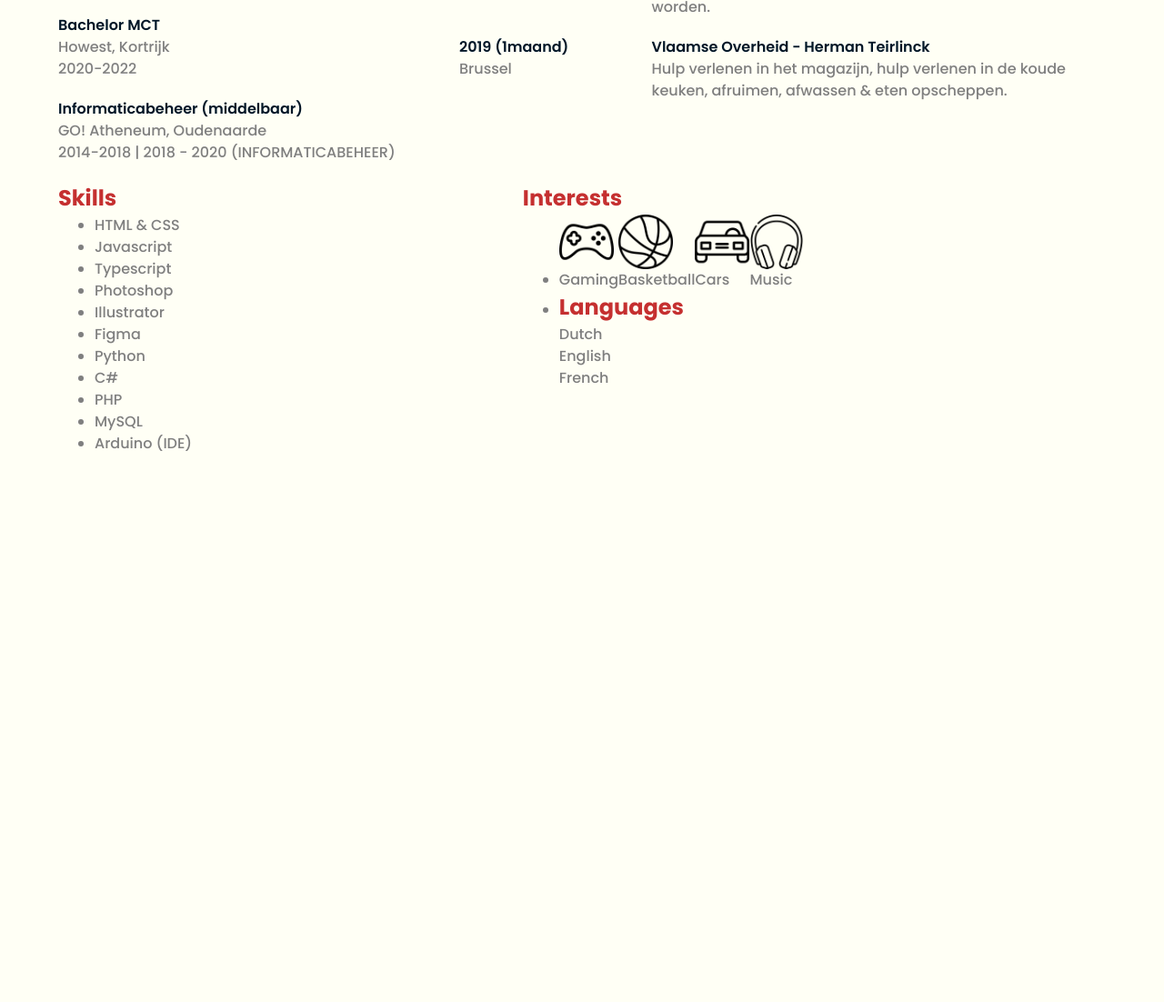
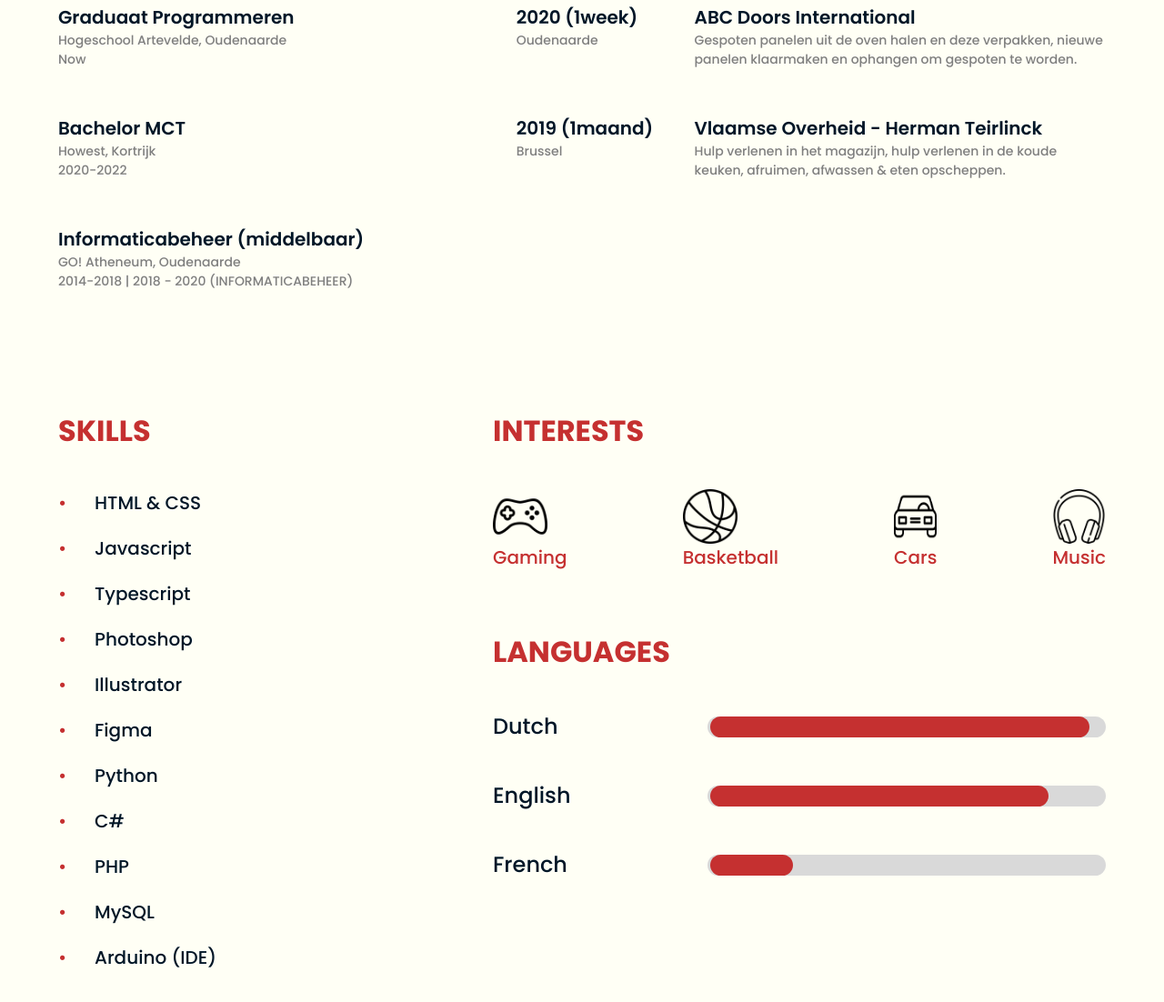
Before and after one commit to pgm-jamevanw/UID-MijnCV, a plain HTML site: page Mijn CV/HTML/index.html in a window 1280 px wide. Shown: the part 646-1748 px from the top of the page at 91% size. Before the commit the page ends 1226 px from the top, so only its background shows below. Drawn offline with Linux system fonts and the light colour scheme.

Commit message:
mid commit

```diff
--- a/Mijn CV/HTML/css/main.css
+++ b/Mijn CV/HTML/css/main.css
@@ -13,10 +13,15 @@ body {
   background-color: var(--bg-color);
   color: var(--custom-grey);
   font-family: var(--font-poppins);
+  font-size: .875rem;
 }
 
 h2 {
   color: var(--custom-red);
+  margin-bottom: 2.5rem;
+
+  font-size: 2rem;
+  text-transform: uppercase;
 }
 
 img {
@@ -42,23 +47,28 @@ img {
   color: var(--custom-red);
   text-transform: uppercase;
   line-height: 100%;
+
+  font-size: 2.5rem;
 }
 
 .status {
   color: var(--custom-grey);
   text-transform: uppercase;
   font-weight: 500;
+  font-size: 1.25rem;
 }
 
 .title {
   color: var(--custom-blue);
   text-transform: uppercase;
   font-weight: 500;
+  font-size: 2rem;
 }
 
 .subtitle {
   color: var(--custom-blue);
   font-weight: 600;
+  font-size: 1.25rem;
 }
 
 .sub__header {
@@ -88,10 +98,12 @@ img {
   flex-wrap: nowrap;
   justify-content: space-between;
   gap: 3.125rem;
+
+  margin-bottom: 5rem;
 }
 
 .education {
-  width: 55%;
+  width: 70%;
 }
 
 .work-experience {
@@ -99,7 +111,7 @@ img {
 }
 
 .education__item {
-  margin-bottom: 1.25rem;
+  margin-bottom: 3.125rem;
 }
 
 .workex__items {
@@ -109,7 +121,8 @@ img {
 .workex__item {
   display: flex;
   flex-wrap: nowrap;
-  margin-bottom: 1.25rem;
+
+  margin-bottom: 3.125rem;
 }
 
 .item__info {
@@ -130,11 +143,125 @@ img {
 }
 
 .skills {
-  width: 40%;
+  width: 70%;
+}
+
+.skills__list {
+  list-style: none;
+  padding-left: 1.25rem;
+}
+
+.skill__item {
+  font-size: 1.25rem;
+  margin-bottom: 1.25rem;
+  color: var(--custom-blue);
+}
+
+.skill__item::before {
+  content: '\2022';
+
+  color: var(--custom-red);
+  display: inline-block;
+  width: 1em;
+  margin-left: -1em;
+  margin-right: 1.25rem;;
+}
+
+.interests__languages {
+  width: 100%;
+}
+
+.interests__languages-list {
+  list-style: none;
+  padding-left: 0;
 }
 
 .interests {
+  width: 100%;
   display: flex;
   flex-wrap: nowrap;
-  justify-content: space-evenly;
+  gap: 7.9375rem;
+
+  margin-bottom: 4.0625rem;
 }
+
+.icon__title {
+  color: var(--custom-red);
+  text-align: center;
+  font-size: 1.25rem;
+}
+
+.languages {
+  font-size: 1.5rem;
+
+  color: var(--custom-blue);
+}
+
+.languages > div {
+  margin-bottom: 2.5rem;
+  position: relative;
+}
+
+.dutch span {
+  display: inline;
+}
+
+.progress-bar-bg {
+  position: absolute;
+  right: 0;
+  transform: translateY(-29px);
+
+  width: 27.375rem;
+  height: 1.4375rem;
+
+  border-radius: 1.25rem;
+
+  background-color: #D9D9D9;
+
+  z-index: 0;
+}
+
+.dutch .progress-bar {
+  position: absolute;
+  left: 14.9375rem;
+  transform: translateY(-29px);
+
+  width: 26.0625rem;
+  height: 1.4375rem;
+
+  border-radius: 1.25rem;
+
+  background-color: var(--custom-red);
+
+  z-index: 1;
+}
+
+.english .progress-bar {
+  position: absolute;
+  left: 14.9375rem;
+  transform: translateY(-29px);
+
+  width: 23.25rem;
+  height: 1.4375rem;
+
+  border-radius: 1.25rem;
+
+  background-color: var(--custom-red);
+
+  z-index: 1;
+}
+
+.french .progress-bar {
+  position: absolute;
+  left: 14.9375rem;
+  transform: translateY(-29px);
+
+  width: 5.6875rem;
+  height: 1.4375rem;
+
+  border-radius: 1.25rem;
+
+  background-color: var(--custom-red);
+
+  z-index: 1;
+}
--- a/Mijn CV/HTML/index.html
+++ b/Mijn CV/HTML/index.html
@@ -105,8 +105,7 @@
             <div class="interests__languages">
                 <h2>Interests</h2>
                 <ul class="interests__languages-list">
-                    <li>
-                        <div class="interests">
+                    <li class="interests">
                         <div class="interest__icon">
                             <img src="assets/img/console.png" alt="">
                             <span class="icon__title">Gaming</span>
@@ -123,7 +122,6 @@
                             <img src="assets/img/headphones.png" alt="">
                             <span class="icon__title">Music</span>
                         </div>
-                        </div>
                     </li>
                     <li>
                         <h2>Languages</h2>
@@ -133,12 +131,12 @@
                                 <div class="progress-bar"></div>
                                 <div class="progress-bar-bg"></div>
                             </div>
-                            <div class="English">
+                            <div class="english">
                                 <span>English</span>
                                 <div class="progress-bar"></div>
                                 <div class="progress-bar-bg"></div>
                             </div>
-                            <div class="French">
+                            <div class="french">
                                 <span>French</span>
                                 <div class="progress-bar"></div>
                                 <div class="progress-bar-bg"></div>
```
Lines whose indentation alone changed are shown as unchanged.
